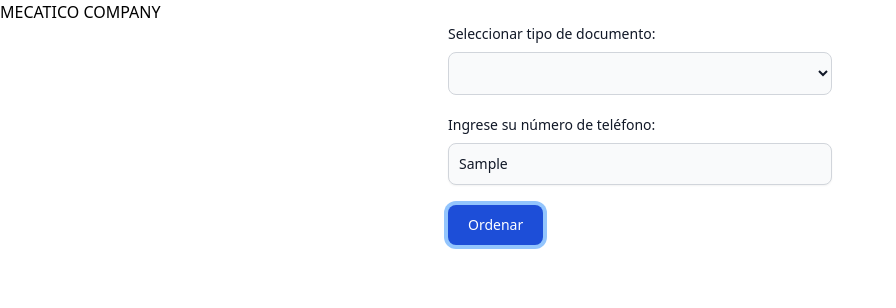
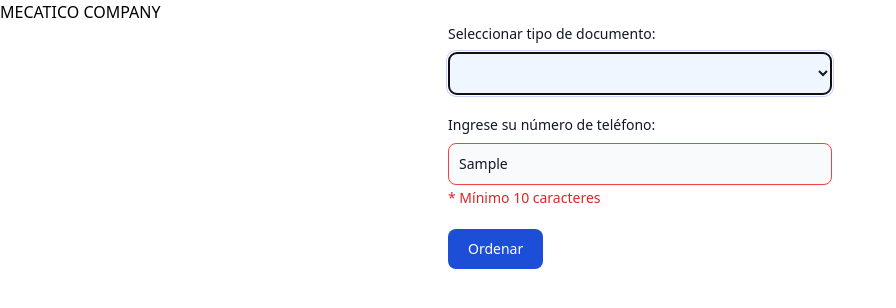
Before and after one commit to JosePater/TalentoB-Mecatico-Company, an Angular app: page / in a window 1280 px wide. Both pictures are taken after typing "Sample" into the empty fields and a click on the button "Ordenar". Shown: the top 308 px of the page, without its empty margins (0-896 px from the left). Built offline with nearby package versions, Linux system fonts and the light colour scheme.

Commit message:
feat(reactive form): validation with required and minLength

```diff
--- a/src/app/components/forms/forms.component.html
+++ b/src/app/components/forms/forms.component.html
@@ -1,21 +1,80 @@
 <form [formGroup]="buyForm" class="max-w-sm mx-auto" (ngSubmit)="ordenar()">
   <div class="mb-5">
-        <label for="typeID" class="block mb-2 text-sm font-medium text-gray-900 dark:text-white">Seleccionar tipo de documento:</label>
-        <select id="typeID" formControlName="typeID" class="bg-gray-50 border border-gray-300 text-gray-900 text-sm rounded-lg focus:ring-blue-500 focus:border-blue-500 block w-full p-2.5 dark:bg-gray-700 dark:border-gray-600 dark:placeholder-gray-400 dark:text-white dark:focus:ring-blue-500 dark:focus:border-blue-500">
-            <!-- <option selected>Seleccionar tipo de documento</option> -->
+    <label
+      for="typeID"
+      class="block mb-2 text-sm font-medium text-gray-900 dark:text-white"
+      >Seleccionar tipo de documento:</label
+    >
+    <select
+      id="typeID"
+      formControlName="typeID"
+      class="bg-gray-50 border border-gray-300 text-gray-900 text-sm rounded-lg focus:border-indigo-500 focus:bg-blue-50 focus:ring-2 focus:ring-indigo-200 block w-full p-2.5 dark:bg-gray-700 dark:border-gray-600 dark:placeholder-gray-400 dark:text-white"
+      [ngClass]="{
+        'border-red-500': hasErrors('typeID', 'required'),
+        'border-green-600':
+          !hasErrors('typeID', 'required') && tocarCampo('typeID')
+      }"
+    >
       <option selected value="Cédula">Cédula</option>
       <option value="NIT">NIT</option>
     </select>
   </div>
   @if (typeID) {
   <div class="mb-5">
-          <label for="numID" class="block mb-2 text-sm font-medium text-gray-900 dark:text-white">Ingrese su número de {{typeID}}:</label>
-          <input type="numID" id="numID" formControlName="numID" class="shadow-sm bg-gray-50 border border-gray-300 text-gray-900 text-sm rounded-lg focus:ring-blue-500 focus:border-blue-500 block w-full p-2.5 dark:bg-gray-700 dark:border-gray-600 dark:placeholder-gray-400 dark:text-white dark:focus:ring-blue-500 dark:focus:border-blue-500 dark:shadow-sm-light" placeholder="1100500600" required />
+    <label
+      for="numID"
+      class="block mb-2 text-sm font-medium text-gray-900 dark:text-white"
+      >Ingrese su número de {{ typeID }}:</label
+    >
+    <input
+      type="numID"
+      id="numID"
+      formControlName="numID"
+      class="shadow-sm bg-gray-50 border border-gray-300 text-gray-900 text-sm rounded-lg focus:ring-indigo-500 focus:border-indigo-500 focus:bg-blue-50 block w-full p-2.5 dark:bg-gray-700 dark:border-gray-600 dark:placeholder-gray-400 dark:text-white dark:shadow-sm-light"
+      placeholder="1100500600"
+      [ngClass]="{
+        'border-red-500':
+          hasErrors('numID', 'required') || hasErrors('numID', 'minlength'),
+        'border-green-600':
+          !hasErrors('numID', 'required') && tocarCampo('numID')
+      }"
+    />
+    @if (hasErrors('numID','required')) {
+    <span class="text-red-600 text-sm">* Número de {{ typeID }} requerido</span>
+    } @if (hasErrors('numID', 'minlength')) {
+    <span class="text-red-600 text-sm">* Mínimo 6 caracteres</span>
+    }
   </div>
   }
   <div class="mb-5">
-      <label for="phone" class="block mb-2 text-sm font-medium text-gray-900 dark:text-white">Ingrese su número de teléfono:</label>
-      <input type="phone" id="phone" formControlName="phone" class="shadow-sm bg-gray-50 border border-gray-300 text-gray-900 text-sm rounded-lg focus:ring-blue-500 focus:border-blue-500 block w-full p-2.5 dark:bg-gray-700 dark:border-gray-600 dark:placeholder-gray-400 dark:text-white dark:focus:ring-blue-500 dark:focus:border-blue-500 dark:shadow-sm-light" placeholder="321 456 7890" required />
+    <label
+      for="phone"
+      class="block mb-2 text-sm font-medium text-gray-900 dark:text-white"
+      >Ingrese su número de teléfono:</label
+    >
+    <input
+      type="phone"
+      id="phone"
+      formControlName="phone"
+      class="shadow-sm bg-gray-50 border border-gray-300 text-gray-900 text-sm rounded-lg focus:ring-blue-500 focus:border-blue-500 block w-full p-2.5 dark:bg-gray-700 dark:border-gray-600 dark:placeholder-gray-400 dark:text-white dark:focus:ring-blue-500 dark:focus:border-blue-500 dark:shadow-sm-light"
+      placeholder="321 456 7890"
+      [ngClass]="{
+        'border-red-500':
+          hasErrors('phone', 'required') || hasErrors('phone', 'minlength'),
+        'border-green-600':
+          !hasErrors('phone', 'required') && tocarCampo('phone')
+      }"
+    />
+    @if (hasErrors('phone','required')) {
+    <span class="text-red-600 text-sm">* Número de teléfono requerido</span>
+    } @if (hasErrors('phone', 'minlength')) {
+    <span class="text-red-600 text-sm">* Mínimo 10 caracteres</span>
+    }
   </div>
-    <button type="submit" class="text-white bg-blue-700 hover:bg-blue-800 focus:ring-4 focus:outline-none focus:ring-blue-300 font-medium rounded-lg text-sm px-5 py-2.5 text-center dark:bg-blue-600 dark:hover:bg-blue-700 dark:focus:ring-blue-800">Ordenar</button>
+  <button
+    type="submit"
+    class="text-white bg-blue-700 hover:bg-blue-800 focus:ring-4 focus:outline-none focus:ring-blue-300 font-medium rounded-lg text-sm px-5 py-2.5 text-center dark:bg-blue-600 dark:hover:bg-blue-700 dark:focus:ring-blue-800"
+  >
+    Ordenar
+  </button>
 </form>
--- a/src/app/components/forms/forms.component.ts
+++ b/src/app/components/forms/forms.component.ts
@@ -1,3 +1,4 @@
+import { NgClass } from '@angular/common';
 import { Component, OnInit } from '@angular/core';
 import {
   FormBuilder,
@@ -9,7 +10,7 @@ import {
 @Component({
   selector: 'app-forms',
   standalone: true,
-  imports: [ReactiveFormsModule],
+  imports: [ReactiveFormsModule, NgClass],
   templateUrl: './forms.component.html',
   styleUrl: './forms.component.css',
 })
@@ -20,8 +21,8 @@ export class FormsComponent implements OnInit {
   constructor(private forBuilder: FormBuilder) {
     this.buyForm = forBuilder.group({
       typeID: ['', Validators.required],
-      numID: ['', Validators.required],
-      phone: ['', Validators.required],
+      numID: ['', [Validators.required, Validators.minLength(6)]],
+      phone: ['', [Validators.required, Validators.minLength(10)]],
     });
   }
 
@@ -32,12 +33,45 @@ export class FormsComponent implements OnInit {
     });
   }
 
+  // Submit
   ordenar() {
+    this.focusCampos();
     if (this.buyForm.valid) {
       alert('Orden realizada con éxito!!!');
       this.buyForm.reset();
-    } else {
-      alert('Campos faltantes');
+    }
+  }
+
+  // Verificación de datos inválidos en los campos
+  hasErrors(field: string, typeError: string) {
+    return (
+      this.buyForm.get(field)?.hasError(typeError) &&
+      this.buyForm.get(field)?.touched // Si fue tocado
+    );
+  }
+
+  // Detecta si se ha tocado el campo (touched)
+  tocarCampo(field: string) {
+    return this.buyForm.get(field)?.touched;
+  }
+
+  // Hace foco en los campos inválidos o vacíos
+  focusCampos() {
+    const form = Object.keys(this.buyForm.value); // Objeto del formulario (inputs)
+
+    for (let index = 0; index < form.length; index++) {
+      const field = form[index]; // Input
+      const label = document.querySelector(`label[for="${field}"]`); // Label del input
+
+      if (this.buyForm.controls[field].status === 'INVALID') {
+        // Si el input es inválido
+        const fieldElement = window.document.getElementById(field);
+        alert(
+          `Por favor, ${label?.textContent?.replace(':', ',')} correctamente.`
+        );
+        fieldElement?.focus();
+        break;
+      }
     }
   }
 }
```
Lines whose indentation alone changed are shown as unchanged.
